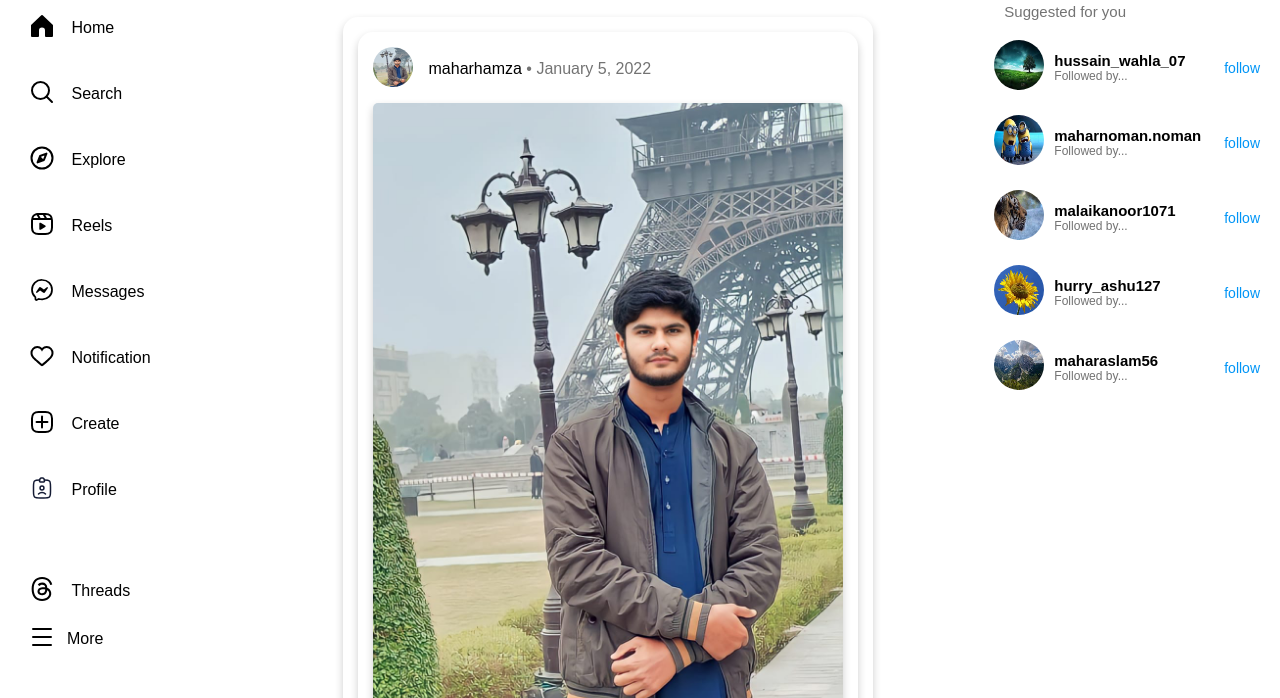
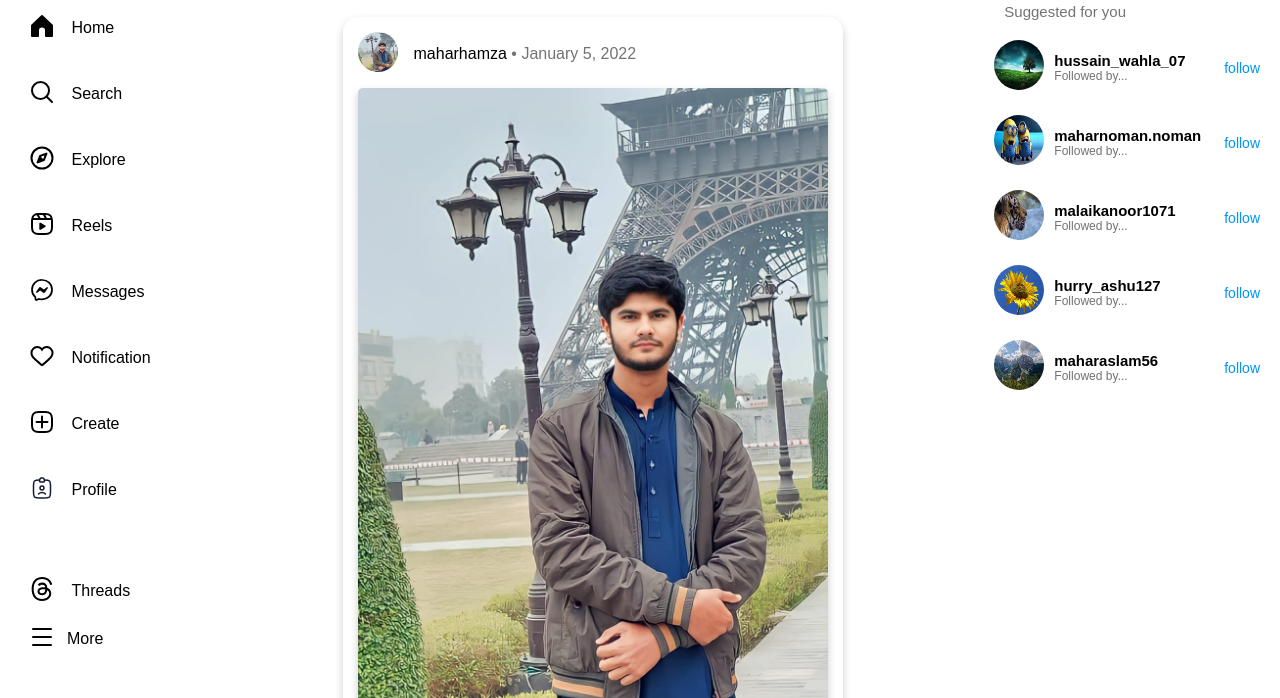
Before and after one commit to CodeWithhamza1/instagram-clone, a plain HTML site: page index.html in a window 1280 px wide. Shown: the part 102-800 px from the top of the page. Drawn offline with Linux system fonts and the light colour scheme.

Commit message:
Update index.html

```diff
--- a/index.html
+++ b/index.html
@@ -153,9 +153,9 @@
 
             <div class="baqi">
                 <div class="bottomCards">
-                    <div class="mainCard">
+
                         <div id="cardContainer"></div>
-                    </div>
+
 
 
                     <div id="videoPopup">
```
